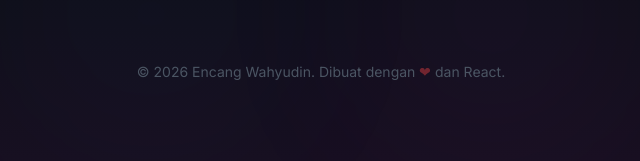
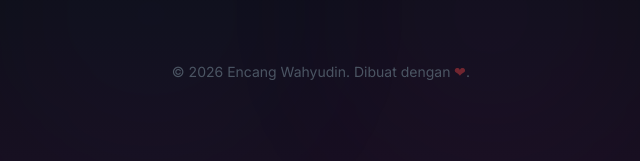
Before and after one commit to encangwahyudin25-pixel/encangwahyudin, a plain HTML site: page index.html in a window 1280 px wide. Shown: the part 3307-3468 px from the top of the page, 319-959 px from the left. Drawn offline with Linux system fonts and the light colour scheme.

Commit message:
Update index.html

```diff
--- a/index.html
+++ b/index.html
@@ -360,8 +360,7 @@
                     </a>
                 </div>
                 <div class="copyright">
-                    &copy; <span id="currentYear"></span> Encang Wahyudin. Dibuat dengan <span class="heart">❤</span>
-                    dan React.
+                    &copy; <span id="currentYear"></span> Encang Wahyudin. Dibuat dengan <span class="heart">❤</span>.
                 </div>
             </div>
         </footer>
```
